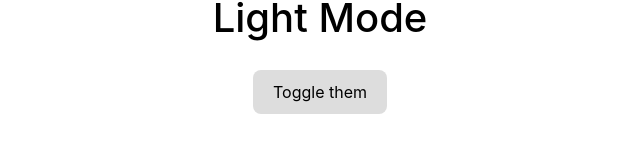
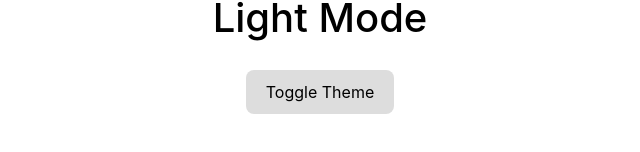
Before and after one commit to Naveenkumar-Guru/React-CURD-Operations, a React (Create React App) app: page /employees in a window 1280 px wide. Shown: the part 346-498 px from the top of the page, without its empty margins (320-960 px from the left). Built offline with nearby package versions, Linux system fonts and the light colour scheme.

Commit message:
class component

```diff
--- a/src/Practice-Level-Projects/LightmodeDarkmode/LightDarkModes.jsx
+++ b/src/Practice-Level-Projects/LightmodeDarkmode/LightDarkModes.jsx
@@ -1,35 +1,54 @@
 // import React from "react";
+// import "./LightDarkmodes.css";
+
 // import { useState } from "react";
+// const LightDarkModes = () => {
+//   const [darkMode, setdarkmode] = useState(false);
 
-// const LightDarkModes = () => {
-//   const [darkMode, setDarkMode] = useState(false);
-
+//   const handle = () => {
+//     setdarkmode(!darkMode);
+//   };
 //   return (
 //     <div className={darkMode ? "dark" : "light"}>
-//       <h1>{darkMode ? "🌙 Dark Mode" : "☀️ Light Mode"}</h1>
-//       <button onClick={() => setDarkMode(!darkMode)}>Toggle Theme</button>
+//       <h1>{darkMode ? "Dark Mode" : "Light Mode"}</h1>
+//       <button onClick={handle}>Toggle them</button>
 //     </div>
 //   );
 // };
 
 // export default LightDarkModes;
 
-import React from "react";
+//class component
+import React, { Component } from "react";
 import "./LightDarkmodes.css";
 
-import { useState } from "react";
-const LightDarkModes = () => {
-  const [darkMode, setdarkmode] = useState(false);
+class LightDarkModes extends Component {
+  constructor(props) {
+    super(props);
 
-  const handle = () => {
-    setdarkmode(!darkMode);
+    // state in class component
+    this.state = {
+      darkMode: false,
+    };
+  }
+
+  // method to toggle
+  handleToggle = () => {
+    this.setState((prevState) => ({
+      darkMode: !prevState.darkMode,
+    }));
   };
-  return (
-    <div className={darkMode ? "dark" : "light"}>
-      <h1>{darkMode ? "Dark Mode" : "Light Mode"}</h1>
-      <button onClick={handle}>Toggle them</button>
-    </div>
-  );
-};
+
+  render() {
+    const { darkMode } = this.state;
+
+    return (
+      <div className={darkMode ? "dark" : "light"}>
+        <h1>{darkMode ? "Dark Mode" : "Light Mode"}</h1>
+        <button onClick={this.handleToggle}>Toggle Theme</button>
+      </div>
+    );
+  }
+}
 
 export default LightDarkModes;
--- a/src/Practice-Level-Projects/LightmodeDarkmode/LightDarkmodes.css
+++ b/src/Practice-Level-Projects/LightmodeDarkmode/LightDarkmodes.css
@@ -1,14 +1,3 @@
-.light {
-  background-color: white;
-  color: black;
-  height: 100vh;
-  display: flex;
-  flex-direction: column;
-  align-items: center;
-  justify-content: center;
-  transition: all 0.3s ease-in-out;
-}
-
 .light {
   background-color: white;
   color: black;
```
